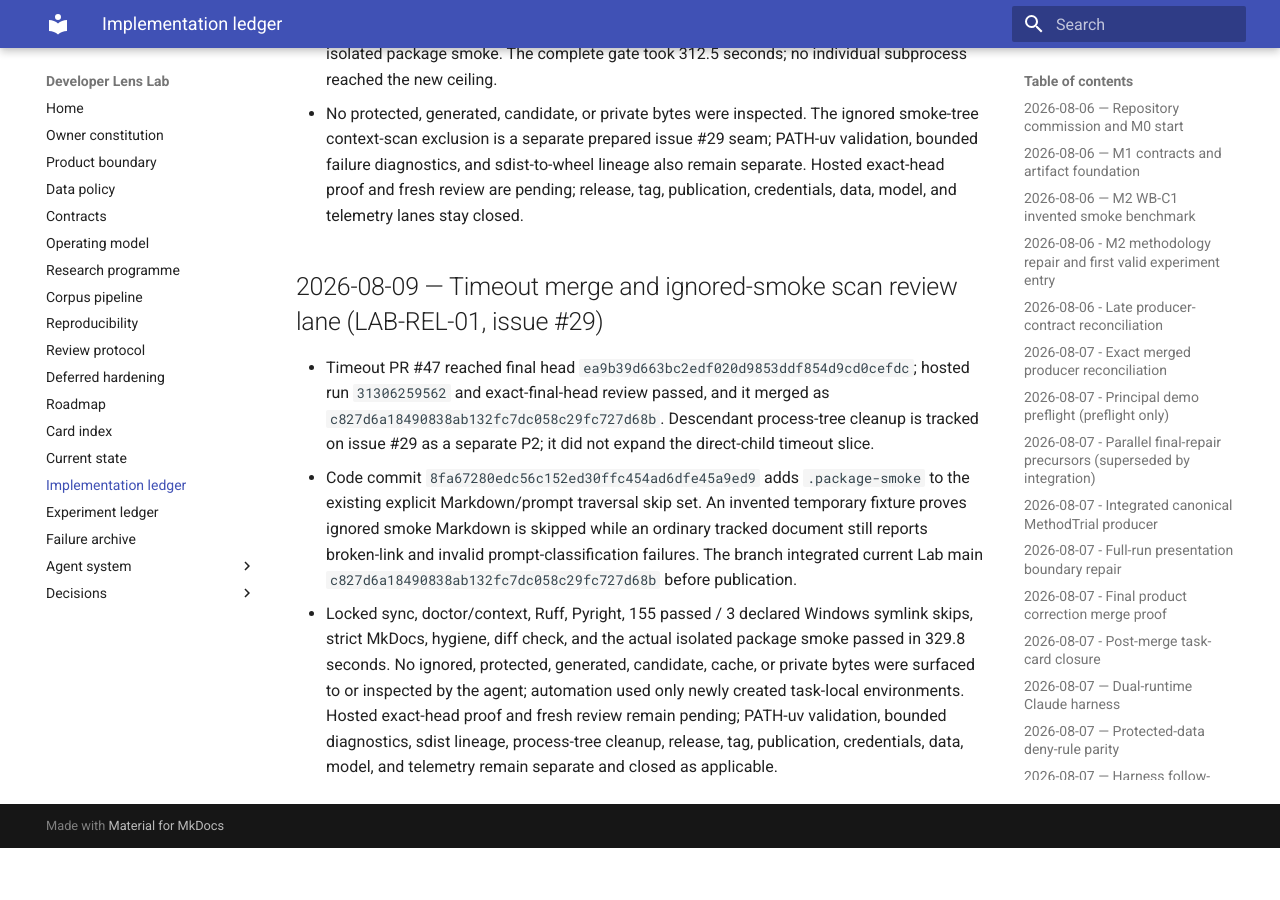
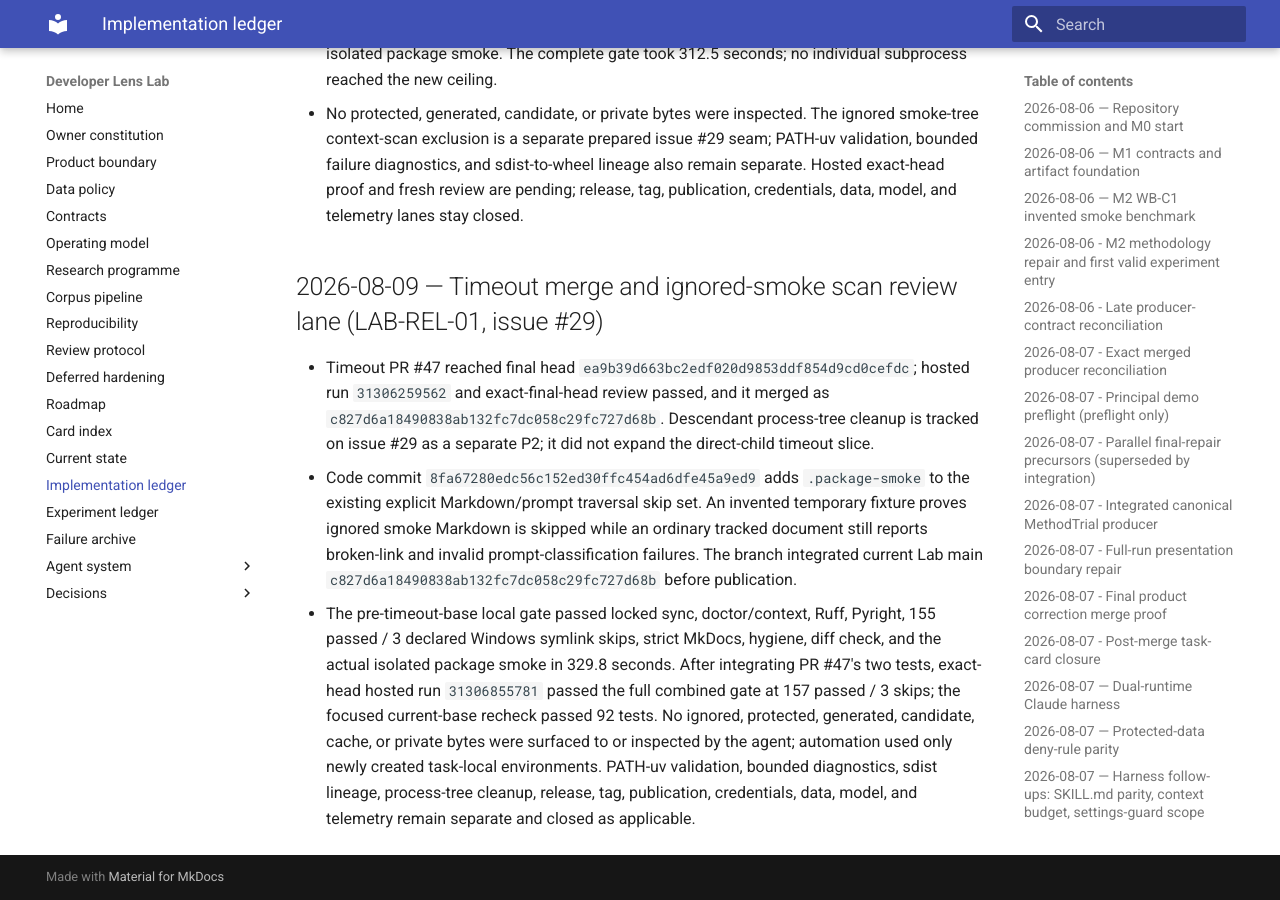
Before and after one commit to Chris0Jeky/developer-lens-lab, an MkDocs documentation site: the page built from docs/IMPLEMENTATION_LEDGER.md, in a window 1280 px wide and 900 px high, scrolled down 24569 px. Built offline with MkDocs 1.6.1 and Material for MkDocs 9.7.7, drawn with Linux system fonts in a browser that asks for light colours; before the commit the page ends 25417 px from its top, so only the background shows below that.

Commit message:
Reconcile integrated smoke scan proof

```diff
--- a/docs/IMPLEMENTATION_LEDGER.md
+++ b/docs/IMPLEMENTATION_LEDGER.md
@@ -816,10 +816,11 @@ Append milestone evidence. Live GitHub facts are snapshots and must be refreshed
   Markdown is skipped while an ordinary tracked document still reports broken-link and invalid
   prompt-classification failures. The branch integrated current Lab main
   `c827d6a18490838ab132fc7dc058c29fc727d68b` before publication.
-- Locked sync, doctor/context, Ruff, Pyright, 155 passed / 3 declared Windows symlink skips, strict
-  MkDocs, hygiene, diff check, and the actual isolated package smoke passed in 329.8 seconds. No
-  ignored, protected, generated, candidate, cache, or private bytes were surfaced to or inspected
-  by the agent; automation used only newly created task-local environments. Hosted exact-head proof
-  and fresh review remain pending; PATH-uv validation, bounded diagnostics, sdist lineage,
-  process-tree cleanup, release, tag, publication, credentials, data, model, and telemetry remain
-  separate and closed as applicable.
+- The pre-timeout-base local gate passed locked sync, doctor/context, Ruff, Pyright, 155 passed / 3
+  declared Windows symlink skips, strict MkDocs, hygiene, diff check, and the actual isolated package
+  smoke in 329.8 seconds. After integrating PR #47's two tests, exact-head hosted run `31306855781`
+  passed the full combined gate at 157 passed / 3 skips; the focused current-base recheck passed 92
+  tests. No ignored, protected, generated, candidate, cache, or private bytes were surfaced to or
+  inspected by the agent; automation used only newly created task-local environments. PATH-uv
+  validation, bounded diagnostics, sdist lineage, process-tree cleanup, release, tag, publication,
+  credentials, data, model, and telemetry remain separate and closed as applicable.
```
